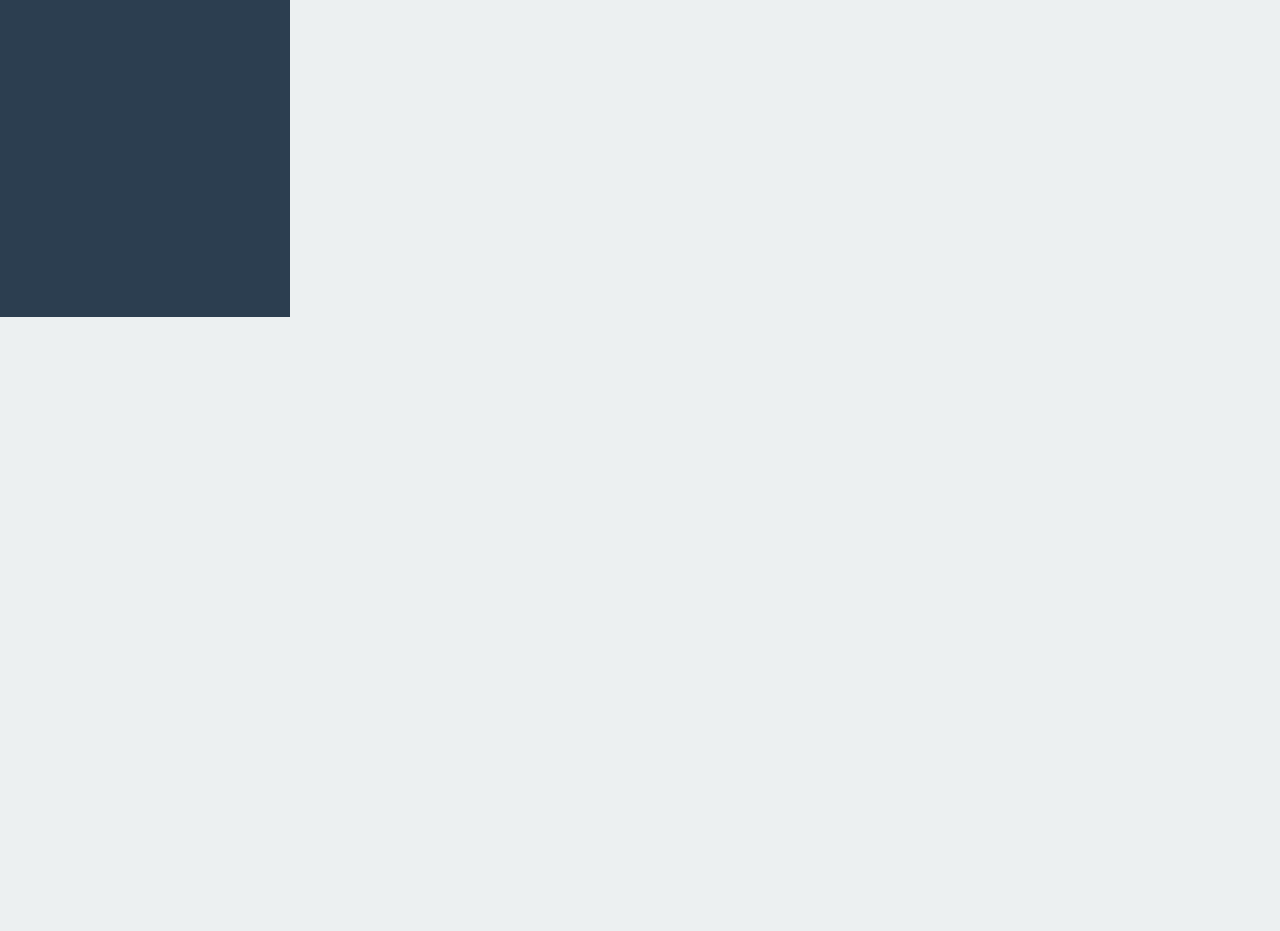
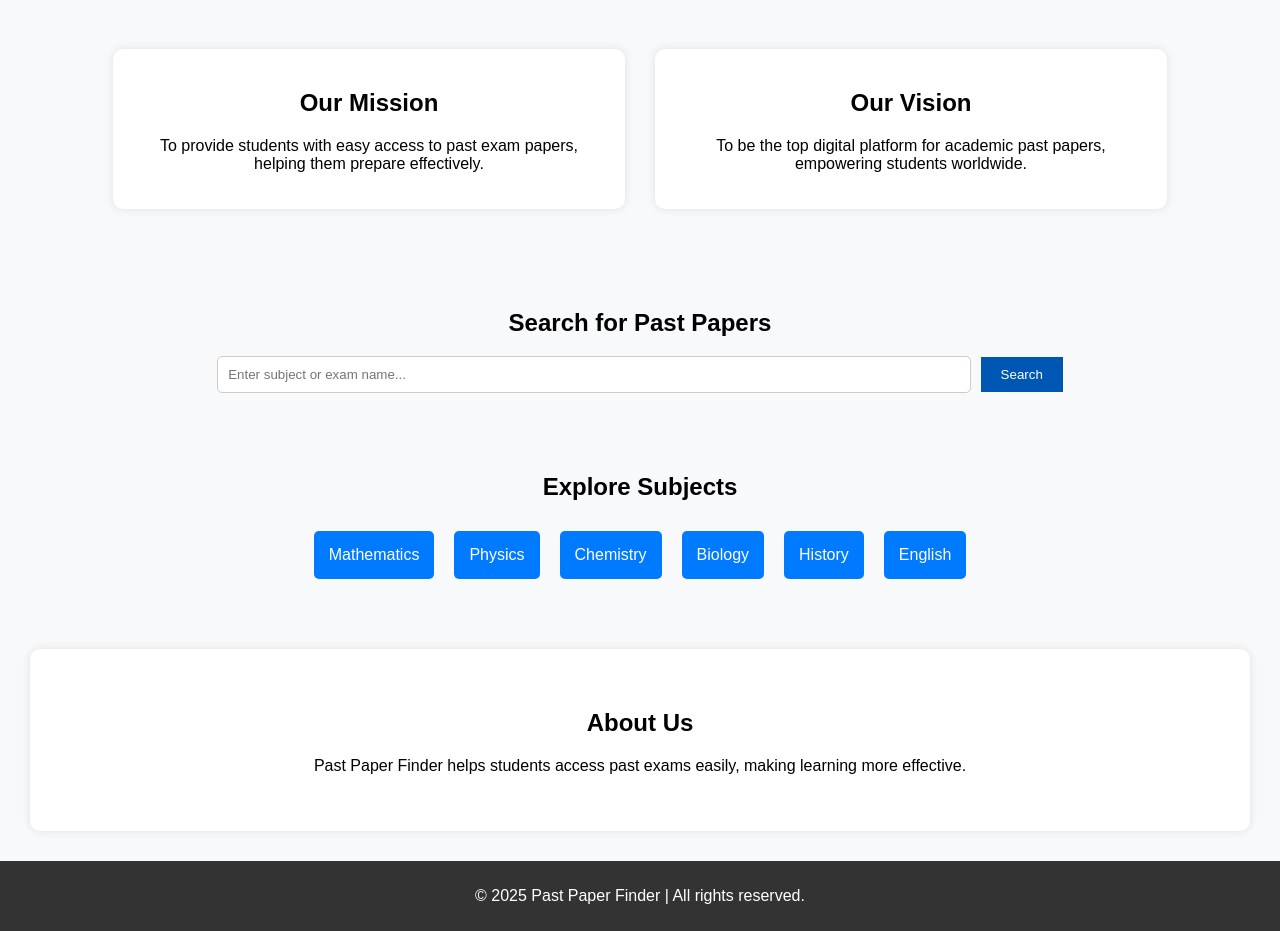
Before and after one commit to Gisubizojeanbaptiste1/pastpaperfinder, a PHP site: page / in a window 1280 px wide. Shown: the part 523-1454 px from the top of the page. Before the commit the page ends 840 px from the top, so only its background shows below. Run offline with PHP 8.4, Linux system fonts and the light colour scheme; data comes from the database, SQL or seed files in the repository; data that the repository does not hold is empty.

Commit message:
new comits

```diff
--- a/index.php
+++ b/index.php
@@ -3,57 +3,76 @@
 <head>
     <meta charset="UTF-8">
     <meta name="viewport" content="width=device-width, initial-scale=1.0">
-    <title>Dashboard with PDF Upload</title>
+    <title>Past Paper Finder</title>
     <link rel="stylesheet" href="styles.css">
 </head>
 <body>
-    <div class="sidebar">
-        <h2>PPFinder</h2>
-        <ul>
-            <li>Dashboard</li>
-            <li>Statistics</li>
-            <li>Projects</li>
-            <li>Upload PDF</li>
-            <li>studentDashboard</li><a href="studentDashboard.html">studentDashboard</a>
-            <li>adminDashboard</li><a href="adminDashboard.html">adminDashboard</a>
-            <li>adminDashboard</li><a href="teacherDashboard.html">teacherDashboard</a>
+<header>
+    <nav class="navbar">
+        <div class="logo">Past Paper Finder</div>
+        <ul class="nav-links">
+            <li><a href="#">Home</a></li>
+            <li><a href="#">About</a></li>
+            <li><a href="#">Contact</a></li>
+            <li class="dropdown">
+                <button class="login-btn">Login</button>
+                <div class="dropdown-content">
+                    <a href="login-teacher.html">Login as Teacher</a>
+                    <a href="login-student.html">Login as Student</a>
+                </div>
+            </li>
         </ul>
-    </div>
+    </nav>
+</header>
 
-    <div class="content">
-        <header>
-            <h1>Admin Dashboard</h1>
-            <div class="user-info">
-                <span>Welcome, Admin</span>
+
+    <section class="hero">
+        <div class="hero-overlay">
+            <div class="hero-content">
+                <h2>Find Past Papers with Ease</h2>
+                <p>Access previous exam papers to prepare better and ace your studies.</p>
+                <a href="#" class="cta-btn">Get Started</a>
             </div>
-        </header>
+        </div>
+    </section>
 
-        <div class="main-dashboard">
-            <!-- PDF Upload Section -->
-            <section class="pdf-upload">
-                <h2>Upload PDF Files</h2>
-                <form action="upload.php" method="POST" enctype="multipart/form-data">
-                    <label for="pdfFile">Select PDF:</label>
-                    <input type="file" name="pdfFile" id="pdfFile" accept=".pdf" required>
-                    <button type="submit" name="upload">Upload</button>
-                </form>
-            </section>
 
-            <!-- Uploaded Files List -->
-            <section class="pdf-list">
-                <h2>Uploaded PDF Files</h2>
-                <ul>
-                    <?php
-                        include 'connection.php';
-                        $query = "SELECT * FROM uploaded_pdfs";
-                        $result = mysqli_query($conn, $query);
-                        while ($row = mysqli_fetch_assoc($result)) {
-                            echo '<li><a href="uploads/' . $row['file_name'] . '" target="_blank">' . $row['file_name'] . '</a></li>';
-                        }
-                    ?>
-                </ul>
-            </section>
+    <section class="mission-vision">
+        <div class="mission">
+            <h2>Our Mission</h2>
+            <p>To provide students with easy access to past exam papers, helping them prepare effectively.</p>
         </div>
-    </div>
+        <div class="vision">
+            <h2>Our Vision</h2>
+            <p>To be the top digital platform for academic past papers, empowering students worldwide.</p>
+        </div>
+    </section>
+
+    <section class="search-section">
+        <h2>Search for Past Papers</h2>
+        <input type="text" placeholder="Enter subject or exam name...">
+        <button>Search</button>
+    </section>
+
+    <section class="categories">
+        <h2>Explore Subjects</h2>
+        <div class="category-list">
+            <div class="category">Mathematics</div>
+            <div class="category">Physics</div>
+            <div class="category">Chemistry</div>
+            <div class="category">Biology</div>
+            <div class="category">History</div>
+            <div class="category">English</div>
+        </div>
+    </section>
+
+    <section class="about">
+        <h2>About Us</h2>
+        <p>Past Paper Finder helps students access past exams easily, making learning more effective.</p>
+    </section>
+
+    <footer>
+        <p>&copy; 2025 Past Paper Finder | All rights reserved.</p>
+    </footer>
 </body>
 </html>
--- a/styles.css
+++ b/styles.css
@@ -1,88 +1,252 @@
-/* General Styling */
+/* General Styles */
 body {
+  font-family: 'Poppins', sans-serif;
   margin: 0;
-  font-family: Arial, sans-serif;
-  display: flex;
+  padding: 0;
+  background-color: #f8f9fa;
+  text-align: center;
+  scroll-behavior: smooth;
 }
 
-/* Sidebar */
-.sidebar {
-  width: 250px;
-  background-color: #2c3e50;
+/* Header & Navigation */
+header {
+  background: rgba(0, 86, 179, 0.9);
   color: white;
-  height: 100vh;
-  padding: 20px;
+  padding: 15px 0;
+  position: fixed;
+  width: 100%;
+  top: 0;
+  z-index: 1000;
+  box-shadow: 0 2px 10px rgba(0, 0, 0, 0.1);
 }
 
-.sidebar h2 {
-  text-align: center;
-  margin-bottom: 30px;
+nav ul {
+  list-style: none;
+  padding: 0;
+  margin: 0;
 }
 
-.sidebar ul {
-  list-style: none;
-  padding: 0;
+nav ul li {
+  display: inline;
+  margin: 0 20px;
 }
 
-.sidebar ul li {
-  margin: 20px 0;
+nav ul li a {
+  color: white;
+  text-decoration: none;
+  font-size: 16px;
+  transition: 0.3s;
 }
 
-/* Content Area */
-.content {
-  flex: 1;
-  background-color: #ecf0f1;
-  padding: 20px;
+nav ul li a:hover {
+  color: #ffcc00;
 }
 
-header {
+.login-btn {
+  background: #ffcc00;
+  padding: 8px 15px;
+  border-radius: 5px;
+  font-weight: bold;
+}
+
+/* Navigation Bar */
+.navbar {
   display: flex;
   justify-content: space-between;
   align-items: center;
-  background-color: #2980b9;
-  color: white;
-  padding: 10px 20px;
+  background: #333;
+  padding: 15px 30px;
 }
 
-.main-dashboard {
+.logo {
+  color: white;
+  font-size: 1.5rem;
+  font-weight: bold;
+}
+
+.nav-links {
+  list-style: none;
+  display: flex;
+  gap: 20px;
+}
+
+.nav-links li {
+  position: relative;
+}
+
+.nav-links a, .login-btn {
+  color: white;
+  text-decoration: none;
+  font-size: 1rem;
+  padding: 10px;
+  border: none;
+  background: none;
+  cursor: pointer;
+  transition: 0.3s;
+}
+
+.nav-links a:hover, .login-btn:hover {
+  color: #ffcc00;
+}
+
+/* Dropdown */
+.dropdown-content {
+  display: none;
+  position: absolute;
+  background: white;
+  top: 100%;
+  left: 0;
+  min-width: 160px;
+  box-shadow: 0px 8px 16px rgba(0, 0, 0, 0.2);
+  z-index: 10;
+  border-radius: 5px;
+}
+
+.dropdown-content a {
+  display: block;
+  padding: 12px 16px;
+  color: black;
+  text-decoration: none;
+  transition: 0.3s;
+}
+
+.dropdown-content a:hover {
+  background: #ffcc00;
+}
+
+/* Show dropdown on hover */
+.dropdown:hover .dropdown-content {
+  display: block;
+}
+
+
+/* Hero Section */
+.hero {
+  background: url('https://source.unsplash.com/1600x900/?education,books') center/cover;
+  color: white;
+  text-align: center;
+  padding: 150px 20px;
+  position: relative;
+}
+
+.hero-content {
+  background: rgba(0, 0, 0, 0.6);
+  display: inline-block;
+  padding: 30px;
+  border-radius: 10px;
+  animation: fadeIn 2s ease-in-out;
+}
+
+.cta-btn {
+  display: inline-block;
+  background: #ffcc00;
+  color: black;
+  padding: 12px 25px;
+  border-radius: 5px;
+  text-decoration: none;
+  font-size: 18px;
+  margin-top: 15px;
+  transition: 0.3s;
+}
+
+.cta-btn:hover {
+  background: #ffd633;
+  transform: scale(1.05);
+}
+
+/* Mission & Vision */
+.mission-vision {
+  display: flex;
+  justify-content: center;
+  gap: 30px;
+  padding: 50px;
+}
+
+.mission, .vision {
+  background-color: white;
+  padding: 20px;
+  border-radius: 10px;
+  width: 40%;
+  box-shadow: 0 0 10px rgba(0, 0, 0, 0.1);
+  transition: transform 0.3s;
+}
+
+.mission:hover, .vision:hover {
+  transform: scale(1.05);
+}
+
+/* Search Section */
+.search-section {
+  padding: 30px;
+}
+
+.search-section input {
+  padding: 10px;
+  width: 60%;
+  border: 1px solid #ccc;
+  border-radius: 5px;
+}
+
+.search-section button {
+  padding: 10px 20px;
+  background: #0056b3;
+  color: white;
+  border: none;
+  cursor: pointer;
+  margin-left: 5px;
+  transition: 0.3s;
+}
+
+.search-section button:hover {
+  background: #004999;
+  transform: scale(1.1);
+}
+
+/* Subjects */
+.categories {
+  padding: 30px;
+}
+
+.category-list {
+  display: flex;
+  justify-content: center;
+  flex-wrap: wrap;
+}
+
+.category {
+  background: #007bff;
+  color: white;
+  padding: 15px;
+  margin: 10px;
+  border-radius: 5px;
+  cursor: pointer;
+  transition: transform 0.3s, background 0.3s;
+}
+
+.category:hover {
+  background: #0056b3;
+  transform: scale(1.1);
+}
+
+/* About Section */
+.about {
+  padding: 40px;
+  background: white;
+  border-radius: 10px;
+  margin: 30px;
+  box-shadow: 0 0 10px rgba(0, 0, 0, 0.1);
+}
+
+/* Footer */
+footer {
+  background: #333;
+  color: white;
+  padding: 10px;
   margin-top: 20px;
 }
 
-/* PDF Upload Section */
-.pdf-upload,
-.pdf-list {
-  background-color: white;
-  padding: 20px;
-  margin: 20px 0;
-  border-radius: 5px;
-  box-shadow: 0 2px 5px rgba(0, 0, 0, 0.1);
+/* Animations */
+@keyframes fadeIn {
+  from { opacity: 0; }
+  to { opacity: 1; }
 }
-
-.pdf-upload form {
-  display: flex;
-  flex-direction: column;
-}
-
-.pdf-upload label {
-  margin-bottom: 10px;
-}
-
-.pdf-upload input,
-.pdf-upload button {
-  padding: 10px;
-  margin-bottom: 10px;
-}
-
-.pdf-list ul {
-  list-style: none;
-  padding: 0;
-}
-
-.pdf-list ul li {
-  margin-bottom: 10px;
-}
-
-.pdf-list ul li a {
-  color: #2980b9;
-  text-decoration: none;
-}
```
